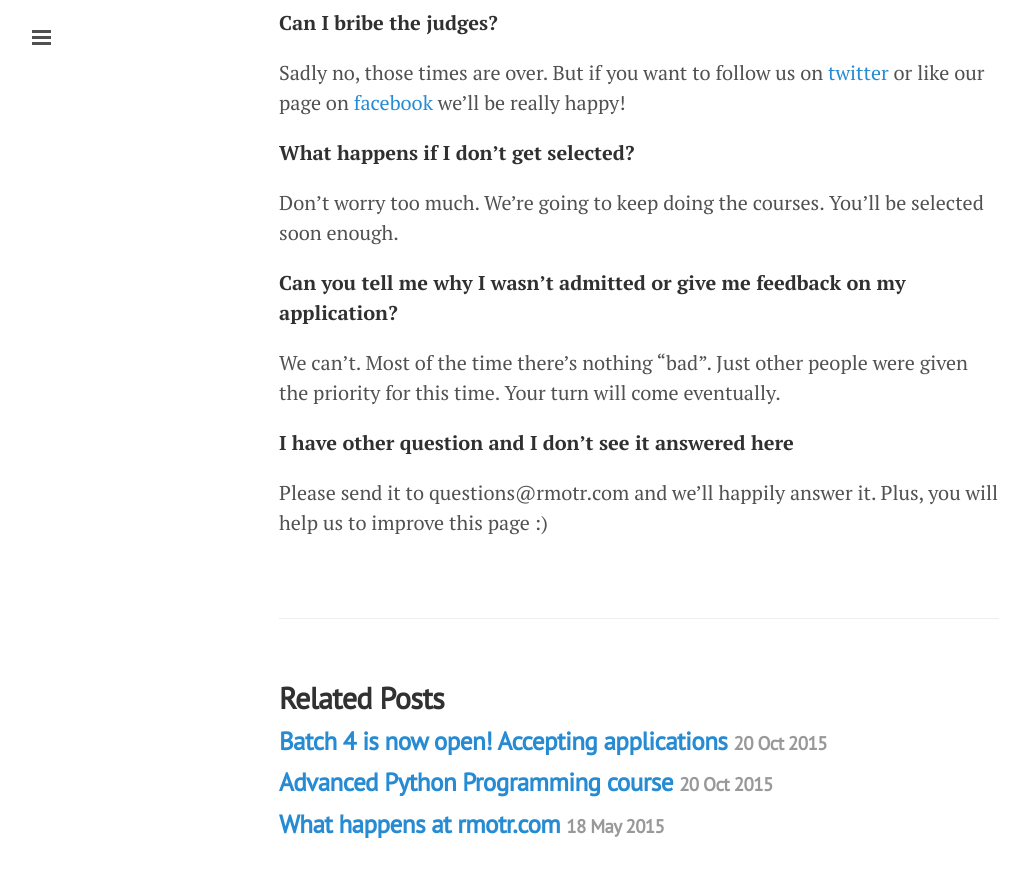
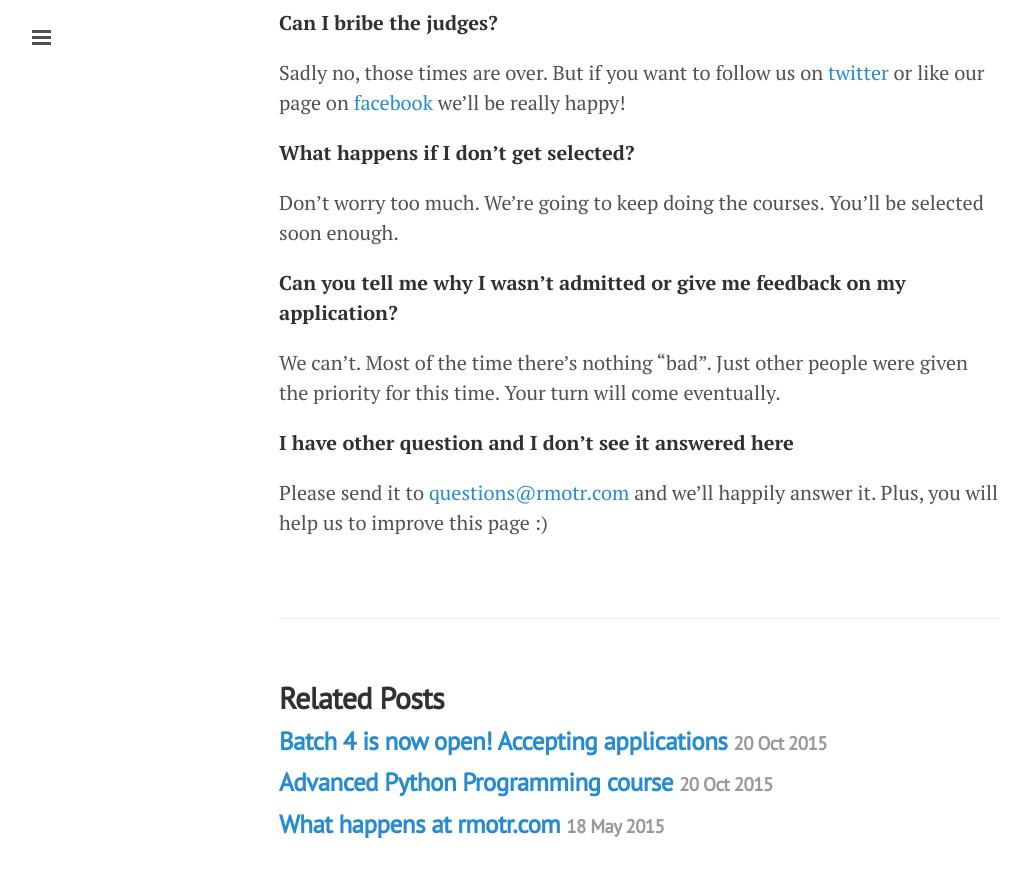
Before and after one commit to mcne65/rmotr.github.io, a Jekyll site: the page built from _posts/2015-01-08-scholarship-faqs.md, in a window 1280 px wide and 900 px high, scrolled down 2225 px. Shown: the top 877 px of the window, without its empty margins (1-1031 px from the left). Built offline with Jekyll 4.4.1, drawn with Linux system fonts in a browser that asks for light colours; nearby versions of some CDN libraries; Markdown is read by kramdown in place of the engine named in the settings; comment, search, counter and statistics services are not loaded; part of the change alters nothing that is shown.

```diff
--- a/_posts/2015-01-08-scholarship-faqs.md
+++ b/_posts/2015-01-08-scholarship-faqs.md
@@ -25,7 +25,6 @@ There are three simple steps for our admissions process:
 1. An application.
 2. A follow up resolution problem that might include team work.
 3. An interview with other possible candidates.
-
 
 The first step is to submit a brief written application. The application might contain a simple programming exercise that will be used to know your programming skills. After the first application we'll be sending a follow up exercise. Neither of these exercises are deal breakers. We just ask for them in order to create groups of students with similar levels of knowledge. Once the follow up exercises are submitted we evaluate all candidates.
 
@@ -57,4 +56,4 @@ We can't. Most of the time there's nothing "bad". Just other people were given t
 
 **I have other question and I don't see it answered here**
 
-Please send it to questions@rmotr.com and we'll happily answer it. Plus, you will help us to improve this page :)
+Please send it to [questions@rmotr.com](mailto:questions@rmotr.com) and we'll happily answer it. Plus, you will help us to improve this page :)
```
